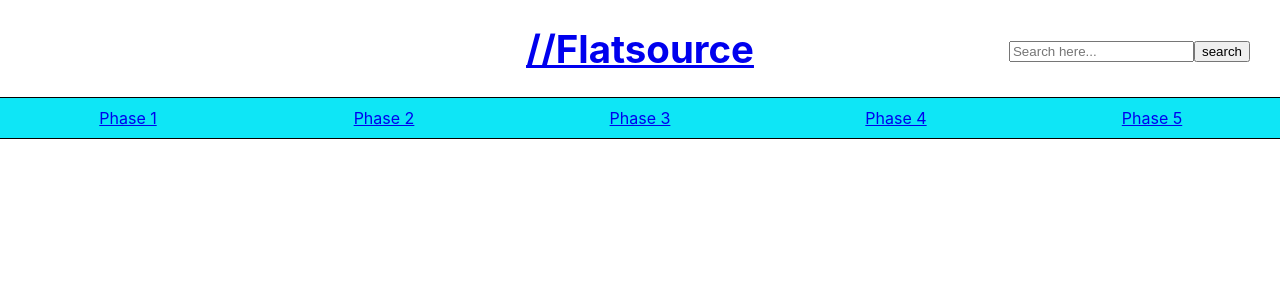
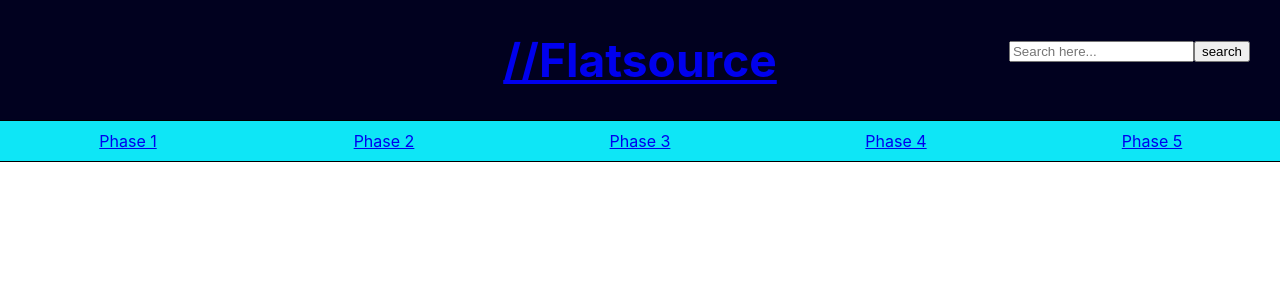
Before and after one commit to Jobaha/phase-2-project, a React (Create React App) app: page / in a window 1280 px wide. Shown: the top 300 px of the page. Built offline with nearby package versions, Linux system fonts and the light colour scheme; no server answers.

Commit message:
"fixed header"

```diff
--- a/src/components/Header.js
+++ b/src/components/Header.js
@@ -8,9 +8,11 @@ function Header() {
 
     return(
         <>
+                <div className="header">
                 <Link className="header" to="/phase1" >
                     <h1>//Flatsource</h1>
                 </Link>
+                </div>
 
             <nav className="navigation">
                 <NavLink className="button" to="/phase1">
```
